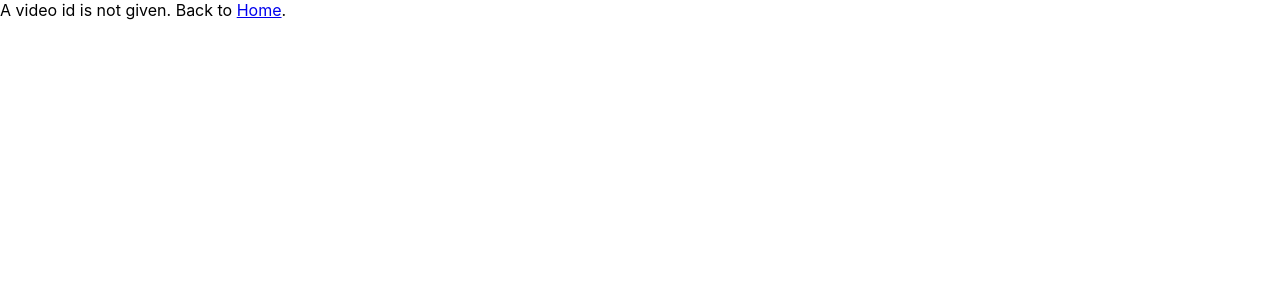
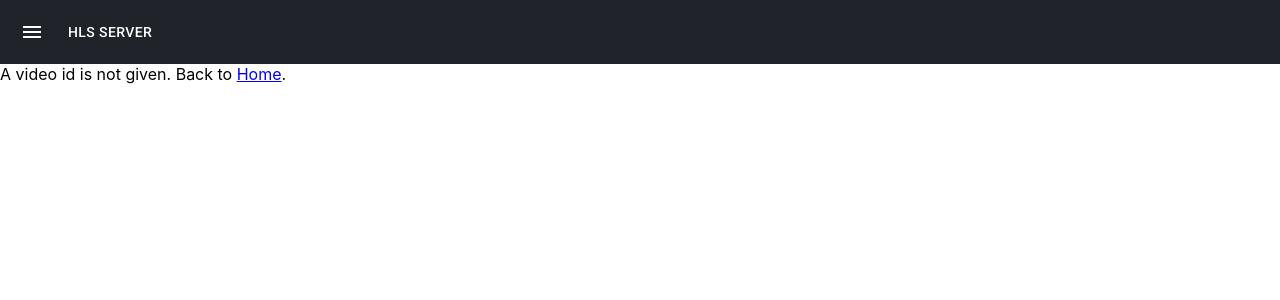
Before and after one commit to rinse/hls-server, a React (Create React App) app: page /watch in a window 1280 px wide. Shown: the top 300 px of the page. Built offline with nearby package versions, Linux system fonts and the light colour scheme.

Commit message:
feat: Add an appbar

```diff
--- a/src/App.tsx
+++ b/src/App.tsx
@@ -1,36 +1,56 @@
-import React, {PropsWithChildren} from "react";
-import {Box, Container} from "@mui/material";
-import {createBrowserRouter, useSearchParams, RouterProvider, Link} from "react-router-dom";
-import Theatre from "./components/Theatre";
+import React, {useCallback} from "react"
+import {Button, Container, Divider, List, ListItemButton} from "@mui/material";
+import {Menu as MenuIcon} from "@mui/icons-material";
+import {createBrowserRouter, useSearchParams, RouterProvider, Link, useNavigate} from "react-router-dom"
+import Theatre from "./components/Theatre"
 import PlaylistContainer from "./components/containers/PlaylistContainer";
+import {AppBarWithDrawer} from "./components/appbar/AppBarWithDrawer";
 
 function RootElement() {
   return (
-    <MyContainer>
-      <PlaylistContainer/>
-    </MyContainer>
+    <>
+      <MyAppBar/>
+      <Container>
+        <PlaylistContainer/>
+      </Container>
+    </>
   )
 }
 
 function WatchElement() {
   const [searchParams] = useSearchParams();
   const videoId = searchParams.get("v");
-  return videoId === null
-    ? <>A video id is not given. Back to <Link to="/">Home</Link>.</>
-    : (
-      <MyContainer>
-        <Theatre video={videoId}/>
-      </MyContainer>
-    )
+  return (
+    <>
+      <MyAppBar/>
+      {videoId === null
+        ? <>A video id is not given. Back to <Link to="/">Home</Link>.</>
+        : (
+          <Container>
+            <Theatre video={videoId}/>
+          </Container>
+        )
+      }
+    </>
+  )
 }
 
-function MyContainer(props: PropsWithChildren<{}>) {
+export function MyAppBar() {
+  const navigate = useNavigate();
+  const navigateToRoot = useCallback(() => navigate("/"), [navigate]);
   return (
-    <Container>
-      <Box sx={{marginTop: 6}}>
-        {props.children}
-      </Box>
-    </Container>
+    <AppBarWithDrawer
+      appBarProps={{position: "static", sx: {backgroundColor: "#20232a"}, elevation: 0}}
+      appBarTitle={<Button onClick={navigateToRoot} sx={{color: "inherit"}}>HLS Server</Button>}
+      drawerIcon={<MenuIcon/>}
+      drawerContent={(
+        <List>
+          <ListItemButton>Hello</ListItemButton>
+          <ListItemButton>World</ListItemButton>
+          <Divider/>
+        </List>
+      )}
+    />
   )
 }
 
@@ -45,7 +65,5 @@ const router = createBrowserRouter([
 ]);
 
 export default function App() {
-  return (
-    <RouterProvider router={router}/>
-  )
+  return <RouterProvider router={router}/>
 }
--- /dev/null
+++ b/src/components/appbar/AppBarWithDrawer.tsx
@@ -0,0 +1,42 @@
+import React, {useCallback, useState} from "react";
+import {AppBar, AppBarProps, Drawer, DrawerProps, IconButton, Toolbar, ToolbarProps} from "@mui/material";
+
+type AppBarWithDrawerProps = {
+  appBarProps?: AppBarProps,
+  appBarTitle?: React.ReactNode,
+  appBarContent?: React.ReactNode,
+  toolbarProps?: ToolbarProps,
+  drawerProps?: Omit<Omit<DrawerProps, "open">, "onClose">,
+  drawerContent?: React.ReactNode,
+  drawerIcon?: React.ReactNode,
+}
+
+export function AppBarWithDrawer(props: AppBarWithDrawerProps) {
+  const [isDrawerOpen, setIsDrawerOpen] = useState(false)
+  const openDrawer = useCallback(() => setIsDrawerOpen(true), []);
+  const closeDrawer = useCallback(() => setIsDrawerOpen(false), []);
+  return (
+    <>
+      <AppBar {...props.appBarProps}>
+        <Toolbar {...props.toolbarProps}>
+          <IconButton edge="start" color="inherit" aria-label="open drawer" onClick={openDrawer}
+                      sx={{marginRight: 1}}>
+            {props.drawerIcon}
+          </IconButton>
+          {props.appBarTitle}
+          {props.appBarContent}
+        </Toolbar>
+      </AppBar>
+      <Drawer {...props.drawerProps} open={isDrawerOpen} onClose={closeDrawer}>
+        <Toolbar>
+          <IconButton edge="start" color="inherit" aria-label="close drawer" onClick={closeDrawer}
+                      sx={{marginRight: 1}}>
+            {props.drawerIcon}
+          </IconButton>
+          {props.appBarTitle}
+        </Toolbar>
+        {props.drawerContent}
+      </Drawer>
+    </>
+  )
+}
```
